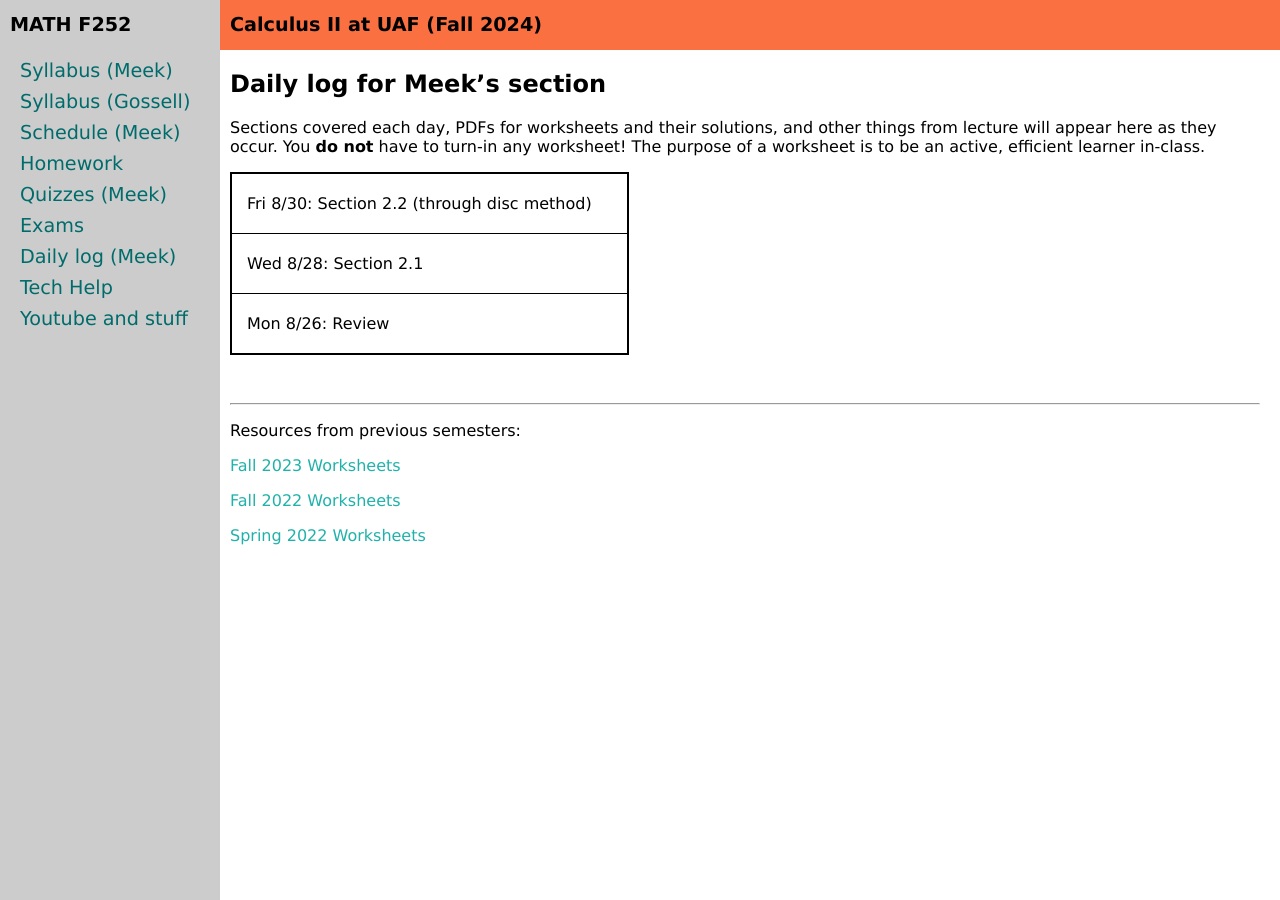
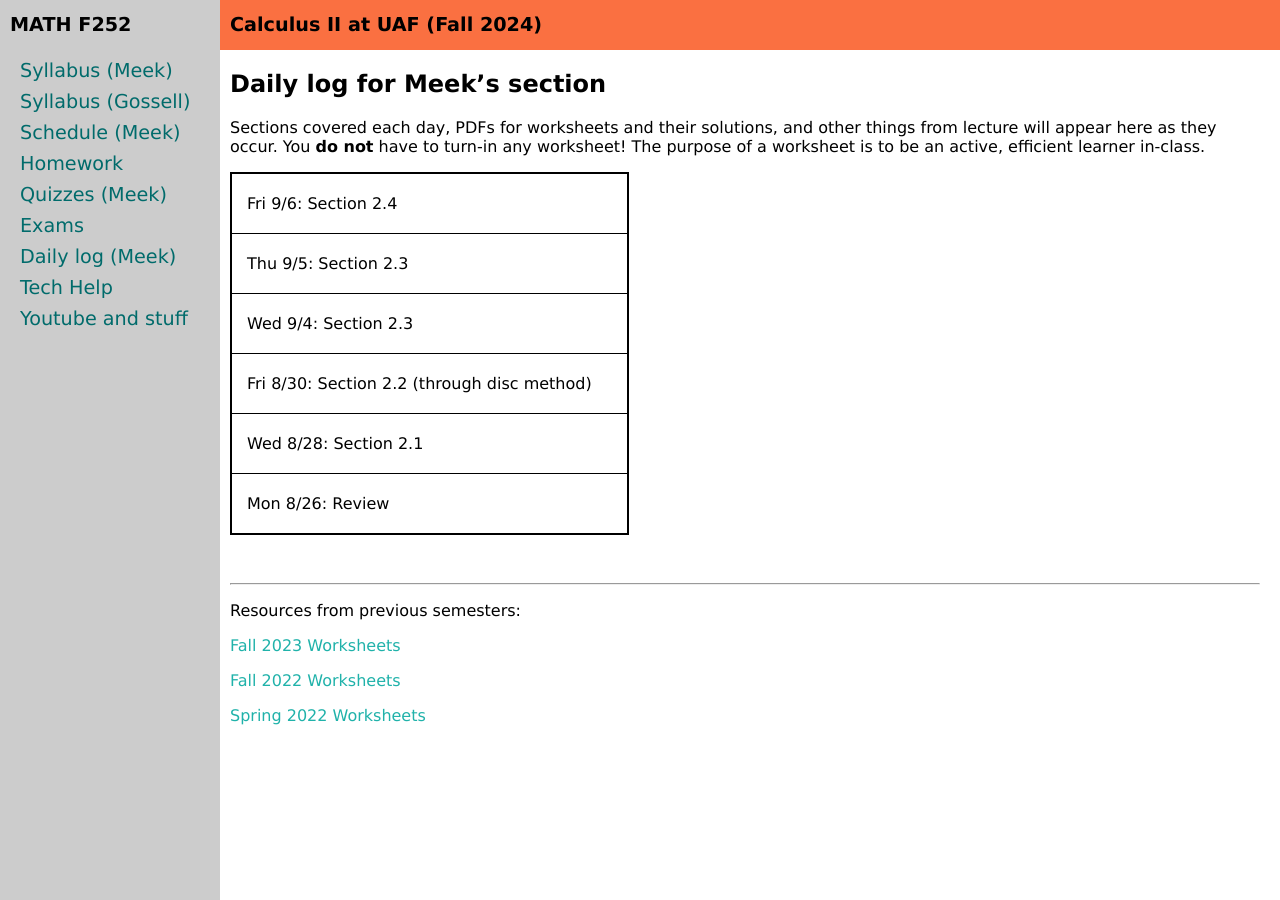
Before and after one commit to uaf-math/calc2, a Jekyll site: the page built from daily.md, in a window 1280 px wide. Built offline with Jekyll 4.4.1, drawn with Linux system fonts in a browser that asks for light colours.

Commit message:
updated daily log

```diff
--- a/_data/daily.yml
+++ b/_data/daily.yml
@@ -175,6 +175,12 @@ daily:
 #   date: Th 1/18
 #   extworksheet: https://uaf-math251.github.io/calc2/assets/quizzes/S22/quiz1.pdf
 #   extsolutions: https://uaf-math251.github.io/calc2/assets/quizzes/S22/quiz1solns.pdf
+- name: Section 2.4
+  date: Fri 9/6
+- name: Section 2.3
+  date: Thu 9/5
+- name: Section 2.3
+  date: Wed 9/4
 - name: Section 2.2 (through disc method)
   date: Fri 8/30
 - name: Section 2.1
```
